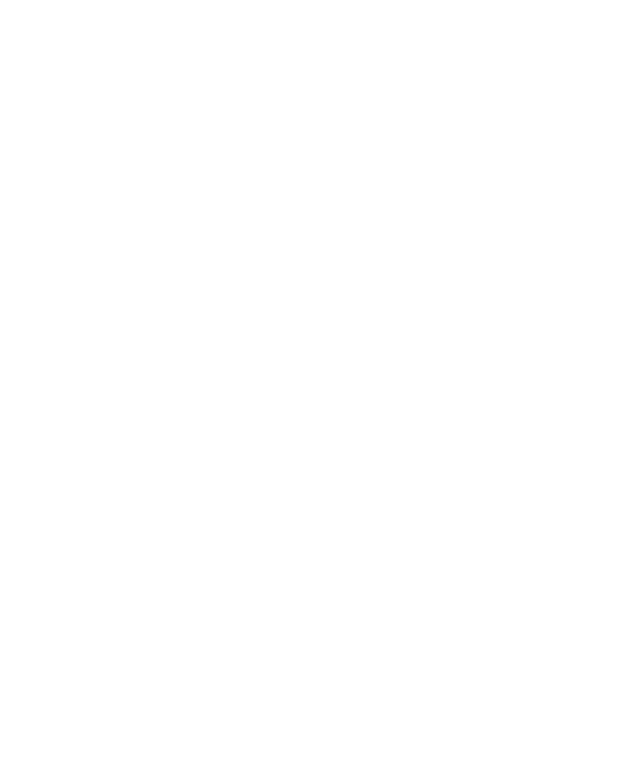
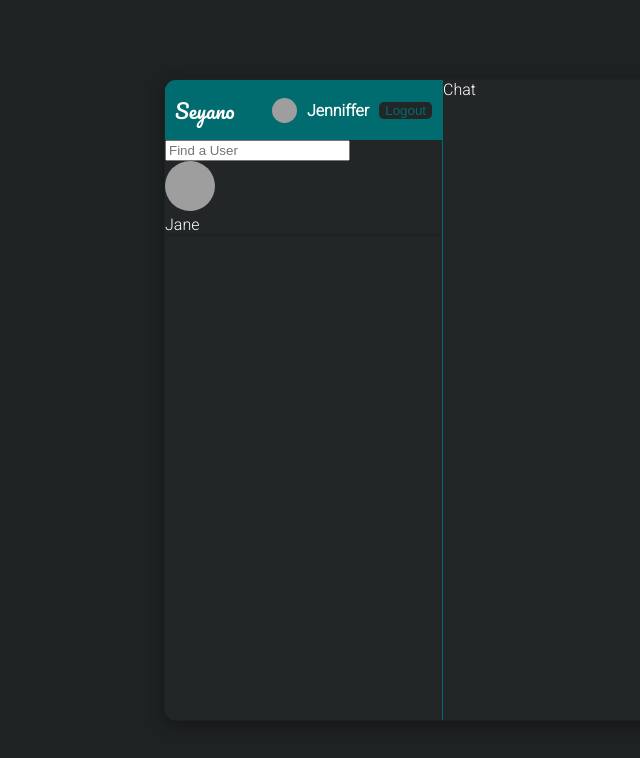
Before and after one commit to ImShivPratapSingh/seyano, a React (Create React App) app: page / in a window 1280 px wide. Shown: the top 758 px of the page, without its empty margins (59-699 px from the left). Built offline with nearby package versions, Linux system fonts and the light colour scheme; grey boxes are pictures that could not be loaded.

Commit message:
completed till user chat img

```diff
--- a/src/Components/Chat.jsx
+++ b/src/Components/Chat.jsx
@@ -0,0 +1,7 @@
+import React from 'react'
+
+export const Chat = () => {
+  return (
+    <div className='chat'>Chat</div>
+  )
+}
--- a/src/Components/Navbar.jsx
+++ b/src/Components/Navbar.jsx
@@ -0,0 +1,20 @@
+import React from "react";
+
+const Navbar = () => {
+  return (
+    <div className="navbar">
+      <span className="logoleft">Seyano</span>
+      <div className="user">
+        <img
+          className="profileimg"
+          src="https://images.unsplash.com/photo-1438761681033-6461ffad8d80?ixlib=rb-4.0.3&ixid=MnwxMjA3fDB8MHxzZWFyY2h8Mnx8cGVyc29ufGVufDB8fDB8fA%3D%3D&auto=format&fit=crop&w=500&q=60"
+          alt=""
+        />
+        <span>Jenniffer</span>
+        <button className="logout">Logout</button>
+      </div>
+    </div>
+  );
+};
+
+export default Navbar;
--- a/src/Components/Search.jsx
+++ b/src/Components/Search.jsx
@@ -0,0 +1,22 @@
+import React from "react";
+
+const Search = () => {
+  return (
+    <div className="search">
+      <div className="searchForm">
+        <input type="text" className="searchInput" placeholder="Find a User" />
+      </div>
+      <div className="userChat"></div>
+      <img
+        className="userChatImg"
+        src="https://images.unsplash.com/photo-1438761681033-6461ffad8d80?ixlib=rb-4.0.3&ixid=MnwxMjA3fDB8MHxzZWFyY2h8Mnx8cGVyc29ufGVufDB8fDB8fA%3D%3D&auto=format&fit=crop&w=500&q=60"
+        alt=""
+      />
+      <div className="userChatInfo">
+        <span>Jane</span>
+      </div>
+    </div>
+  );
+};
+
+export default Search;
--- a/src/Components/Sidebar.jsx
+++ b/src/Components/Sidebar.jsx
@@ -0,0 +1,12 @@
+import React from 'react'
+import Navbar from "./Navbar";
+import Search from "./Search";
+
+export const Sidebar = () => {
+  return (
+    <div className='sidebar'>
+    <Navbar />
+    <Search/>
+    </div>
+  )
+}
--- a/src/Pages/home/Home.jsx
+++ b/src/Pages/home/Home.jsx
@@ -1,9 +1,15 @@
 import React from "react";
+import { Chat } from "../../Components/Chat";
+import { Sidebar } from "../../Components/Sidebar";
+import './home.css';
 
 const Home = () => {
   return (
     <div className="home">
-      <div className="container"></div>
+      <div className="container">
+        <Sidebar />
+        <Chat />
+      </div>
     </div>
   );
 };
--- /dev/null
+++ b/src/Pages/home/home.css
@@ -0,0 +1,98 @@
+@import url('https://fonts.googleapis.com/css2?family=Montserrat&family=Roboto:wght@300&display=swap');
+
+
+@import url('https://fonts.googleapis.com/css2?family=Pacifico&display=swap');
+
+body {
+    margin: 0;
+    color: #fff;
+}
+
+.home {
+    height: 100vh;
+    background-color: #1f2223;
+    display: flex;
+    align-items: center;
+    justify-content: center;
+    font-family: 'Montserrat', sans-serif;
+    font-family: 'Roboto', sans-serif;
+}
+
+.container {
+    box-shadow: rgba(0, 0, 0, 0.35) 0px 5px 15px;
+    border: 1px solid #1f2223;
+    background-color: #222627;
+    border-radius: 12px;
+    width: 65%;
+    height: 80%;
+    display: flex;
+    overflow: hidden;
+}
+
+/* classes below are defined in the jsx files of the particular components! */
+
+
+/* Navbar */
+.sidebar {
+    flex: 1;
+    border-right: 1px solid #016c6f;
+    background-color: #222627;
+}
+
+.navbar {
+    display: flex;
+    align-items: center;
+    background-color: #016c6f;
+    height: 40px;
+    padding: 10px;
+    justify-content: space-between;
+}
+
+.user {
+    display: flex;
+    gap: 10px;
+    font-weight: bold;
+    align-items: center;
+}
+
+.logoleft {
+    font-family: 'Pacifico', cursive;
+    font-size: 20px;
+
+}
+
+.profileimg {
+    height: 25px;
+    width: 25px;
+    border-radius: 50%;
+    object-fit: cover;
+}
+
+.logout {
+    background-color: #222627;
+    color: #016c6f;
+    border: none;
+    border-radius: 5px;
+    cursor: pointer;
+}
+
+
+/* Search */
+
+.search {
+    border-bottom: 2px solid #1f2223;
+}
+
+/* .searchForm {
+
+} */
+
+.userChatImg {
+    width: 50px;
+    height: 50px;
+    border-radius: 50%;
+}
+
+.chat {
+    flex: 2;
+}
```
Also changed, not shown: src/Components/Chats.jsx (+7 -0 lines), src/Components/Input.jsx (+7 -0 lines), src/Components/Message.jsx (+7 -0 lines).
